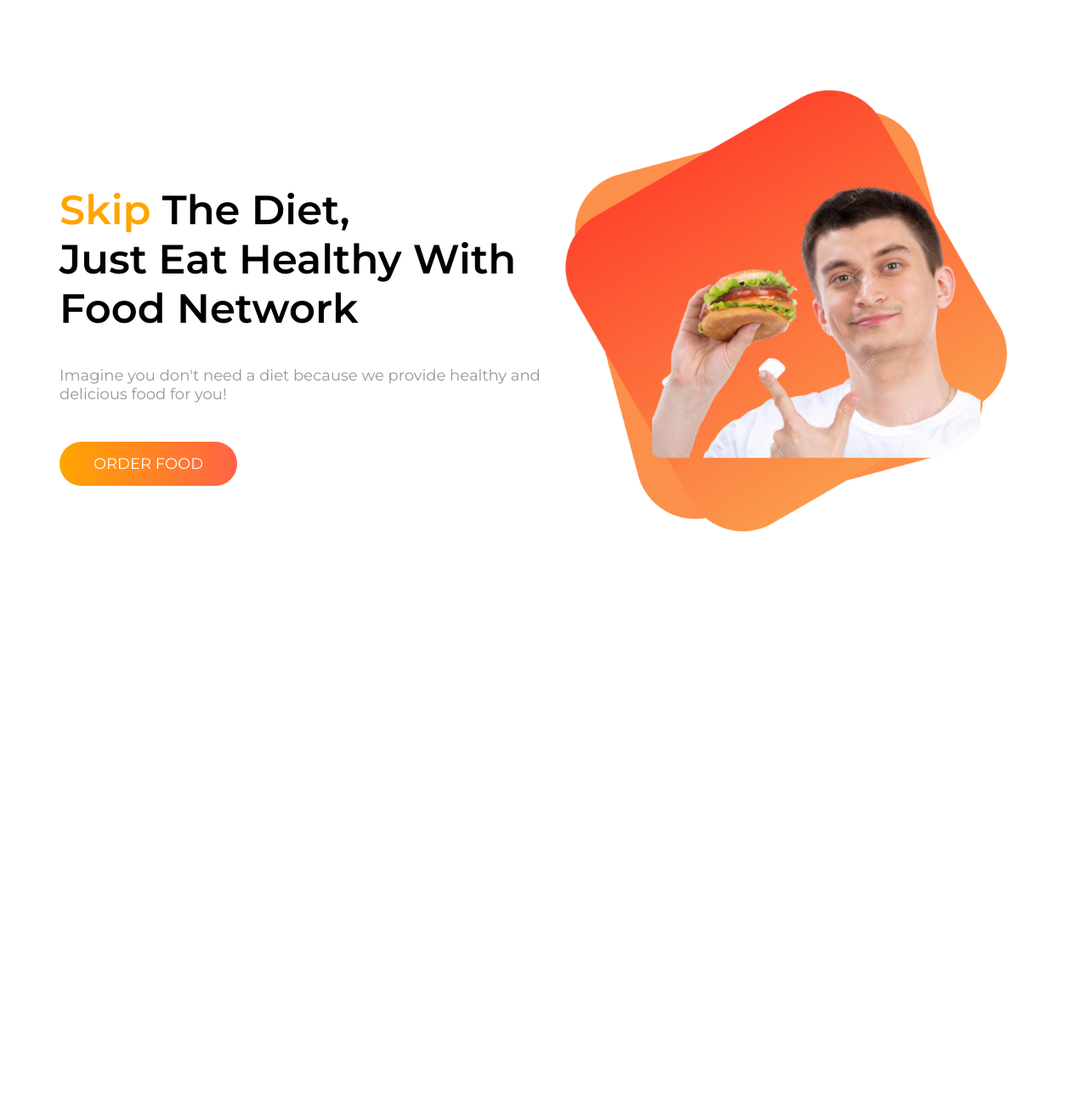
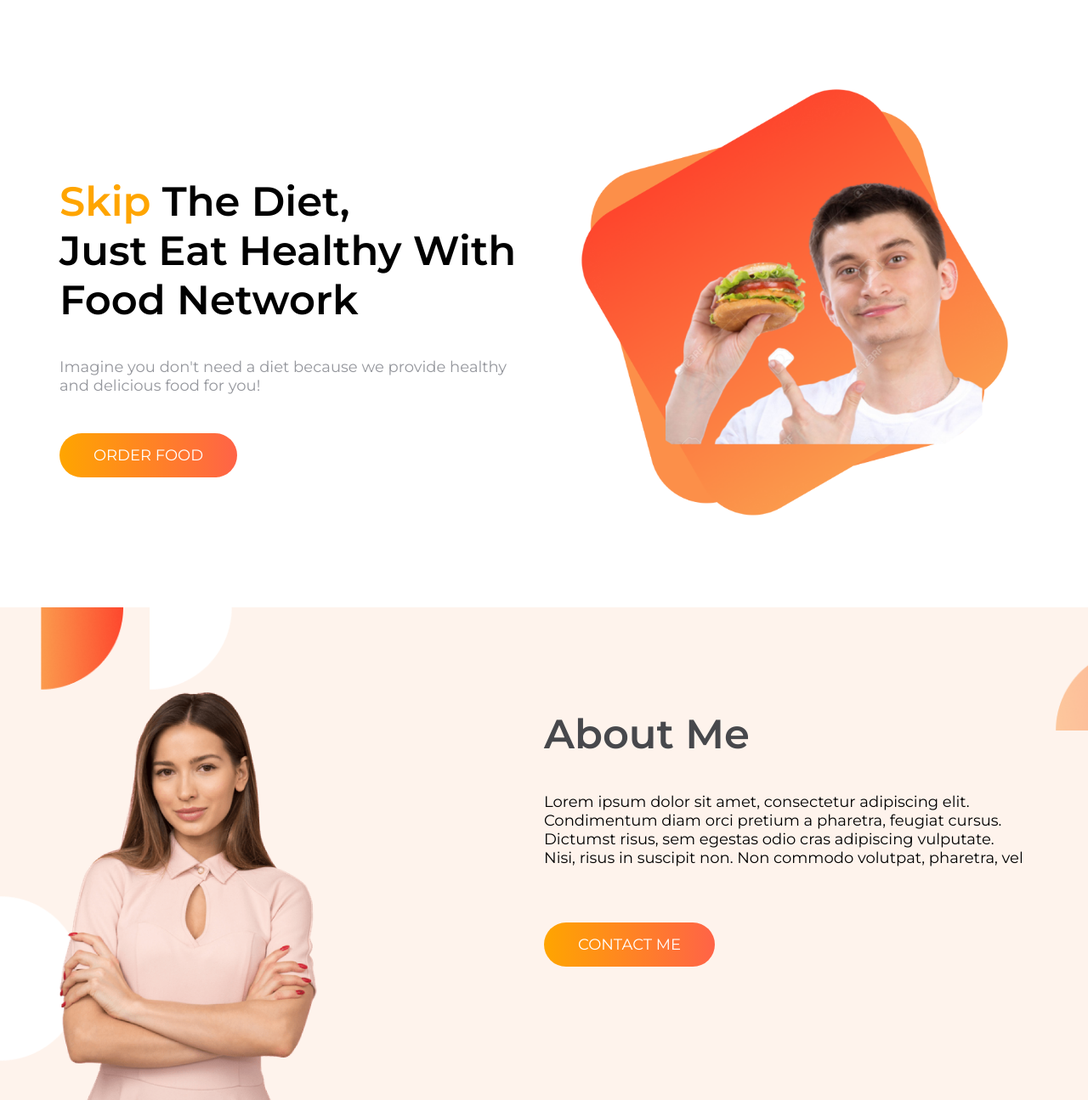
Before and after one commit to webservice96/food-network, a plain HTML site: page index.html in a window 1280 px wide. Shown: the whole page at 85% size. Before the commit the page ends 800 px from the top, so only its background shows below. Drawn offline with Linux system fonts and the light colour scheme.

Commit message:
About Section

```diff
--- a/css/style.css
+++ b/css/style.css
@@ -8,10 +8,11 @@ h1{
     font-size: 48px;
 }
 img{
-    width: 100%;
+    max-width: 100%;
+    height: auto;
 }
 
-.section-padding{
+.container{
     width: 1140px;
     margin: 0 auto;
     padding: 80px 0;
@@ -24,7 +25,9 @@ img{
 .half-width{
     width: 50%;
 }
-
+.hero-left {
+    padding-right: 40px;
+}
 .hero-left h1 span{
     color: orange;
 }
@@ -42,3 +45,30 @@ img{
     color: white;
     border-radius: 50px;
 }
+.about-section{
+    background-image: url(../images/shapes/7.png);
+    background-repeat: no-repeat;
+    background-size: cover;
+}
+
+.about-section img {
+    position: absolute;
+    bottom: 0;
+    max-height: 480px;
+}
+
+.about-section {
+    position: relative;
+    min-height: 580px;
+}
+
+.about-right{
+    margin-left: auto;
+}
+
+.about-right h1 {
+    color: #47484c;
+}
+.about-right p {
+    margin-bottom: 80px;
+}
--- a/index.html
+++ b/index.html
@@ -14,7 +14,8 @@
 </head>
 <body>
     <!-- hero section start -->
-    <section class="section-padding flexible-container">
+    <section class="section-padding">
+        <div class="container flexible-container">
             <div class="hero-left half-width">
                 <h1><span>Skip</span> The Diet, <br/> Just Eat Healthy With Food Network</h1>
                 <p>Imagine you don't need a diet because we provide healthy and delicious food for you!</p>
@@ -23,7 +24,25 @@
             <div class="hero-right half-width">
                 <img src="images/male/hero-man.png" alt="Image Not Found!">
             </div>
+        </div>
     </section>
     <!-- hero section end -->
+
+        <!-- about section start -->
+        <section class="about-section">
+            <div class="container">
+                <img src="images/female/Person Image.png" alt="Image Not Found!">
+                <div class="about-right half-width">
+                    <h1>About Me</h1>
+                    <p>Lorem ipsum dolor sit amet, consectetur adipiscing
+                        elit. Condimentum diam orci pretium a pharetra,
+                        feugiat cursus. Dictumst risus, sem egestas odio cras
+                        adipiscing vulputate. Nisi, risus in suscipit non. Non
+                        commodo volutpat, pharetra, vel</p>
+                    <a href="#" class="food-btn">Contact Me</a>
+                </div>
+            </div>
+        </section>
+        <!-- about section end -->
 </body>
 </html>
```
Lines whose indentation alone changed are shown as unchanged.
